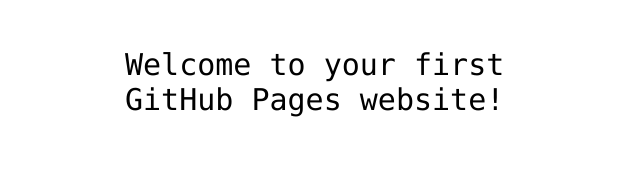
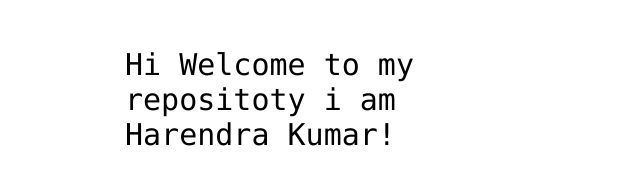
Before and after one commit to harendrakumar-maker/hello-world, a plain HTML site: page index.html in a window 1280 px wide. Shown: the part 341-526 px from the top of the page, without its empty margins (315-955 px from the left). Drawn offline with Linux system fonts and the light colour scheme.

Commit message:
Added my Introduction

```diff
--- a/index.html
+++ b/index.html
@@ -12,7 +12,7 @@
 <img src="https://octodex.github.com/images/daftpunktocat-thomas.gif" id="octocat" alt="octocat-gif" />
 
 <!-- Change this code here by copy and pasting your template on line 15 -->
-<p>Welcome to your first GitHub Pages website!</p>
+<p>Hi Welcome to my repositoty i am Harendra Kumar!</p>
 
 </body>
 </html>
```
